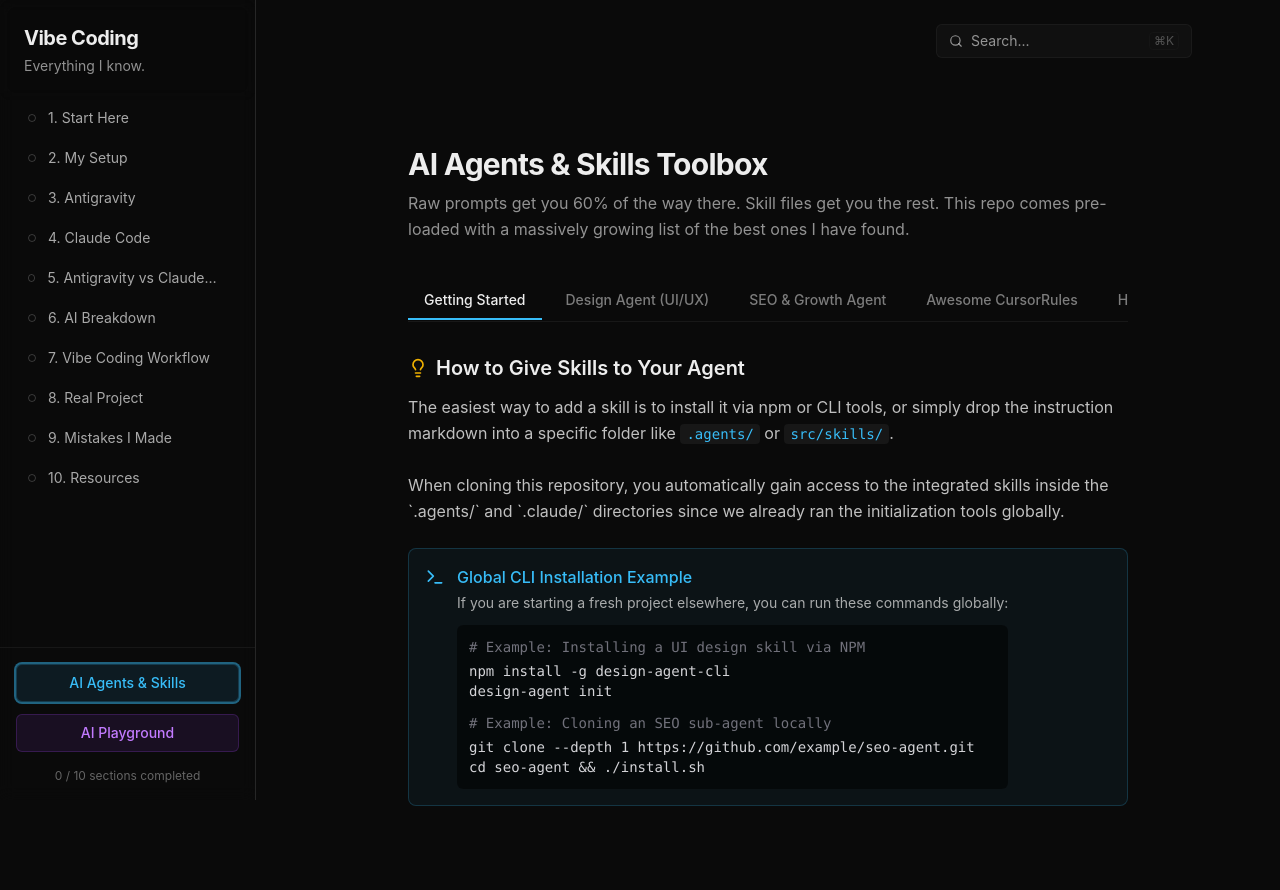
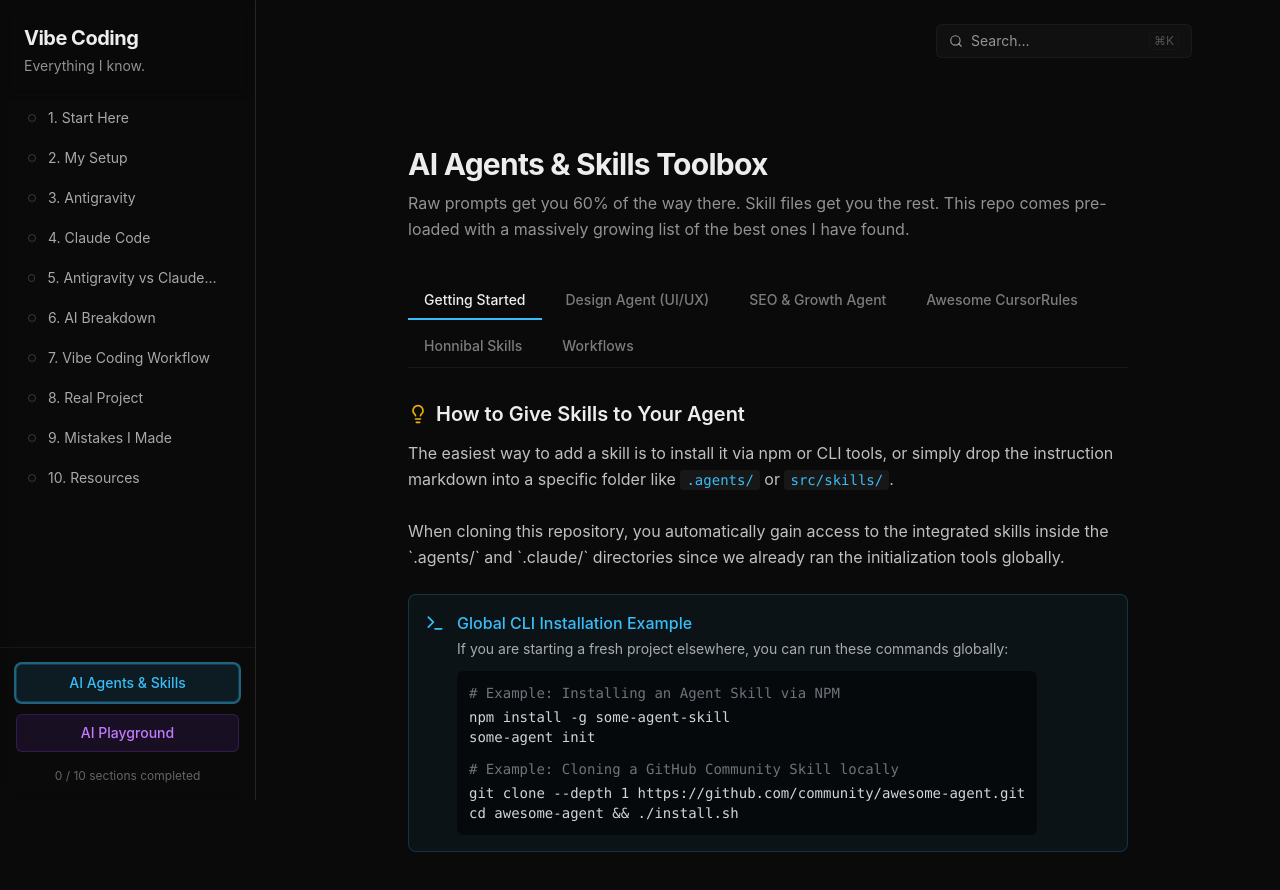
Before and after one commit to WebDevPeterGriffin/The-VibeCode-Bible, a Next.js app: page /ai-agents-and-skills in a window 1280 px wide. Shown: the top 890 px of the page. Built offline with nearby package versions, Linux system fonts and the light colour scheme.

Commit message:
chore: completely genericize CLI code blocks

```diff
--- a/src/app/ai-agents-and-skills/page.tsx
+++ b/src/app/ai-agents-and-skills/page.tsx
@@ -17,7 +17,7 @@ export default function AiAgentsPage() {
             </div>
 
             {/* Tabs Navigation */}
-            <div className="flex overflow-x-auto whitespace-nowrap gap-2 border-b border-border/50 pb-px mb-8 [&::-webkit-scrollbar]:hidden [-ms-overflow-style:none] [scrollbar-width:none]">
+            <div className="flex flex-wrap gap-2 border-b border-border/50 pb-px mb-8">
                 <button
                     onClick={() => setActiveTab('overview')}
                     className={`px-4 py-2 text-sm font-medium transition-colors border-b-2 ${activeTab === 'overview' ? 'border-primary text-foreground' : 'border-transparent text-foreground/50 hover:text-foreground hover:border-border'}`}
@@ -77,10 +77,10 @@ export default function AiAgentsPage() {
                                 <h3 className="font-medium text-primary mb-1">Global CLI Installation Example</h3>
                                 <p className="text-sm text-foreground/70 mb-3">If you are starting a fresh project elsewhere, you can run these commands globally:</p>
                                 <div className="bg-black/50 p-3 rounded-md overflow-x-auto text-sm font-mono text-zinc-300">
-                                    <div className="text-zinc-500 mb-1"># Example: Installing a UI design skill via NPM</div>
-                                    <div className="mb-3">npm install -g design-agent-cli<br />design-agent init</div>
-                                    <div className="text-zinc-500 mb-1"># Example: Cloning an SEO sub-agent locally</div>
-                                    <div>git clone --depth 1 https://github.com/example/seo-agent.git<br />cd seo-agent && ./install.sh</div>
+                                    <div className="text-zinc-500 mb-1"># Example: Installing an Agent Skill via NPM</div>
+                                    <div className="mb-3">npm install -g some-agent-skill<br />some-agent init</div>
+                                    <div className="text-zinc-500 mb-1"># Example: Cloning a GitHub Community Skill locally</div>
+                                    <div>git clone --depth 1 https://github.com/community/awesome-agent.git<br />cd awesome-agent && ./install.sh</div>
                                 </div>
                             </div>
                         </div>
```
